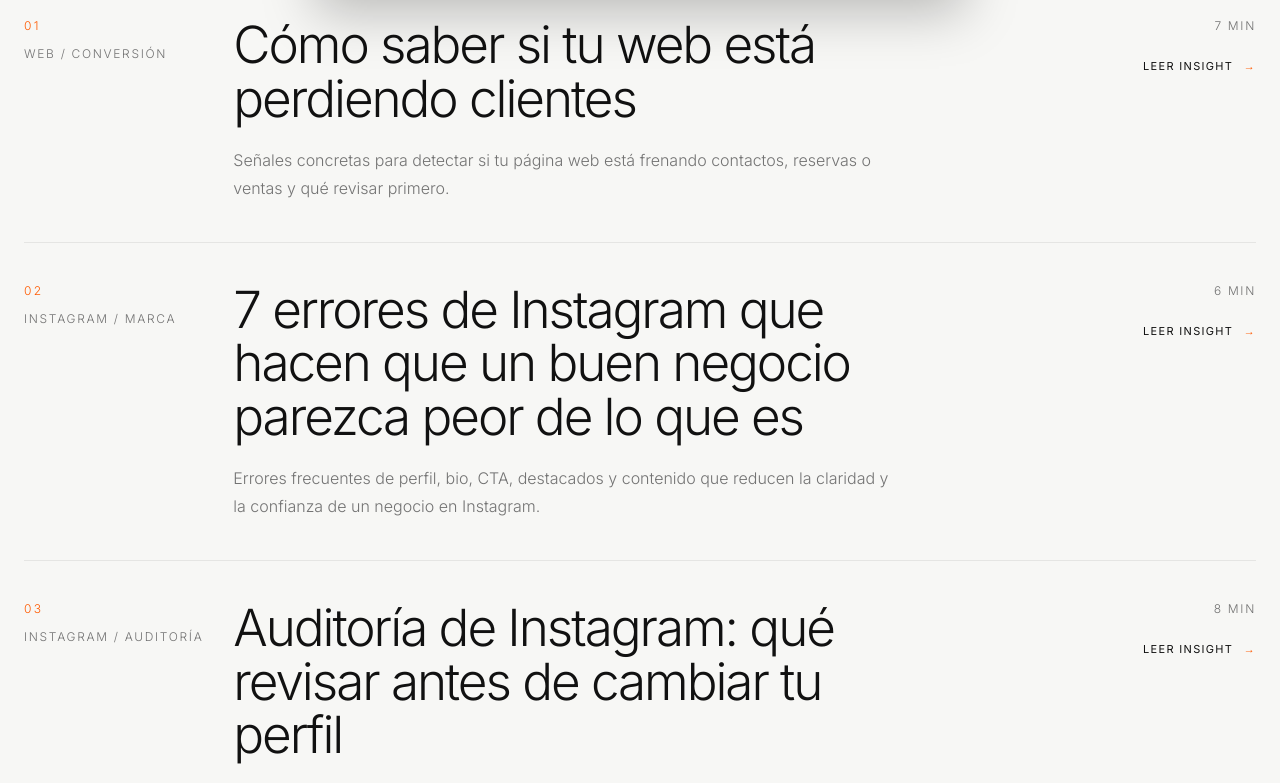
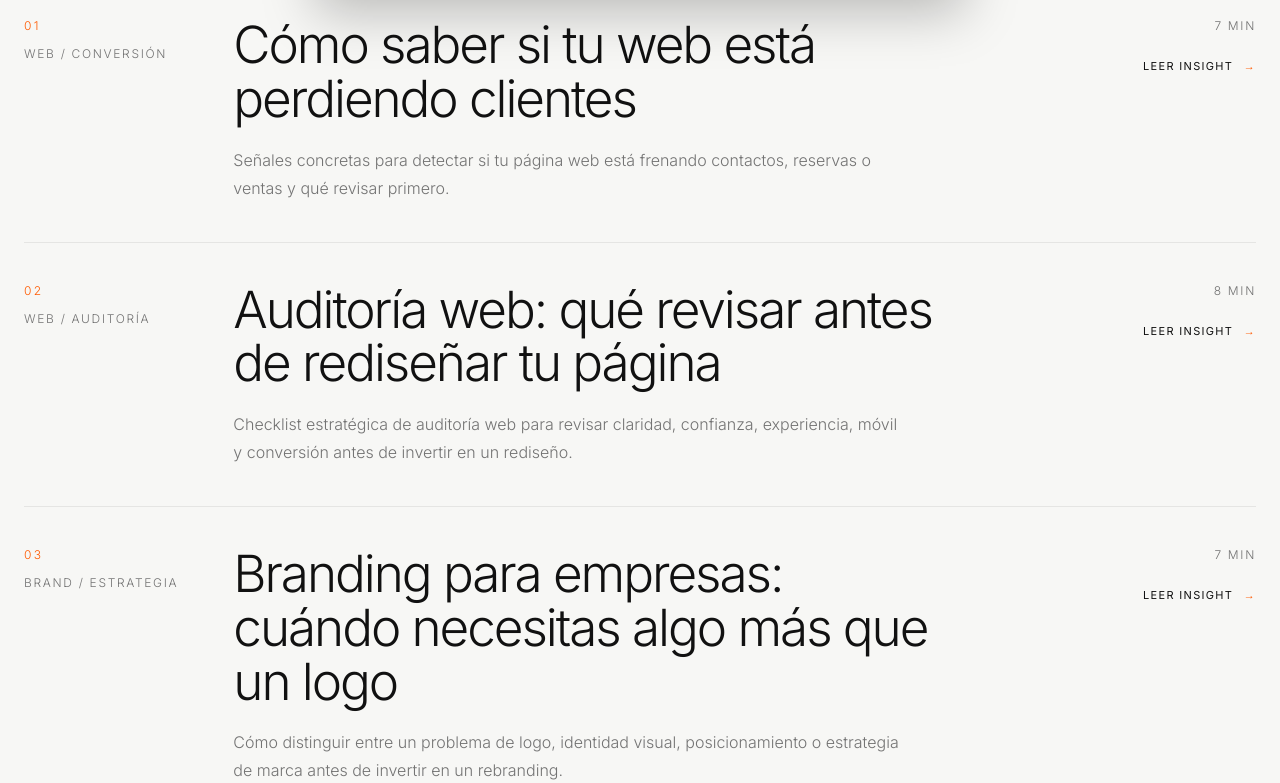
Before and after one commit to kyrumacreative-hub/kyruma-website, a Next.js app: page /insights in a window 1280 px wide. Shown: the part 777-1560 px from the top of the page. Built offline with nearby package versions, Linux system fonts and the light colour scheme; no server answers.

Commit message:
content: keep authority index focused on B2B insights

```diff
--- a/src/app/insights/page.tsx
+++ b/src/app/insights/page.tsx
@@ -1,6 +1,6 @@
 import type { Metadata } from "next";
 import Link from "next/link";
-import { insights } from "@/data/insights";
+import { authorityInsights } from "@/data/insights";
 
 export const metadata: Metadata = {
   title: "KYRUMA Insights | Estrategia, marca y experiencia digital",
@@ -32,7 +32,7 @@ export default function InsightsPage() {
       <section className="section">
         <div className="site-container">
           <div className="grid gap-0 border-t border-[var(--border)]">
-            {insights.map((insight, index) => (
+            {authorityInsights.map((insight, index) => (
               <article key={insight.slug} className="grid gap-6 border-b border-[var(--border)] py-10 md:grid-cols-12 md:items-start">
                 <div className="md:col-span-2">
                   <p className="text-xs tracking-[.2em] text-[var(--primary)]">0{index + 1}</p>
```
